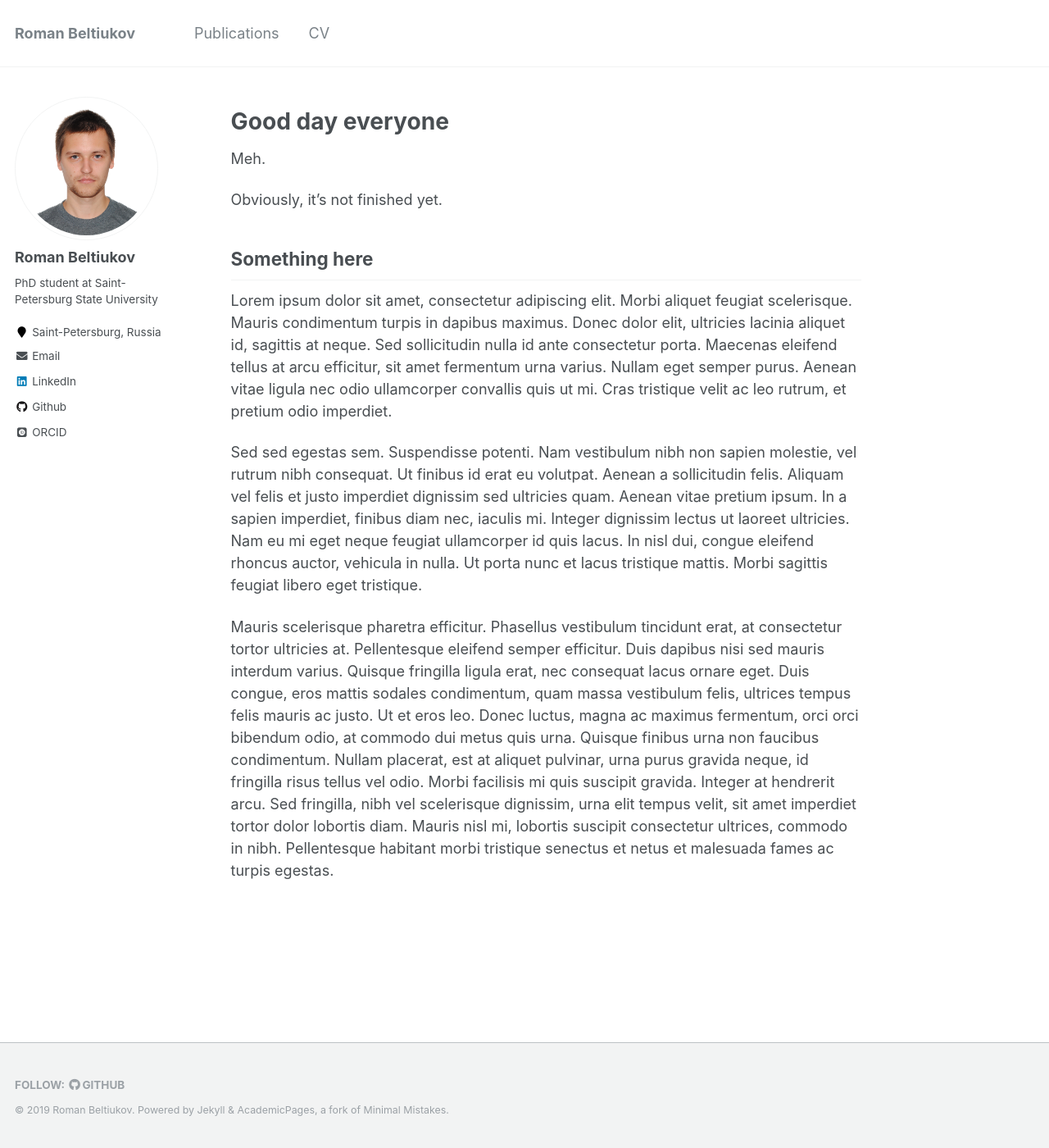
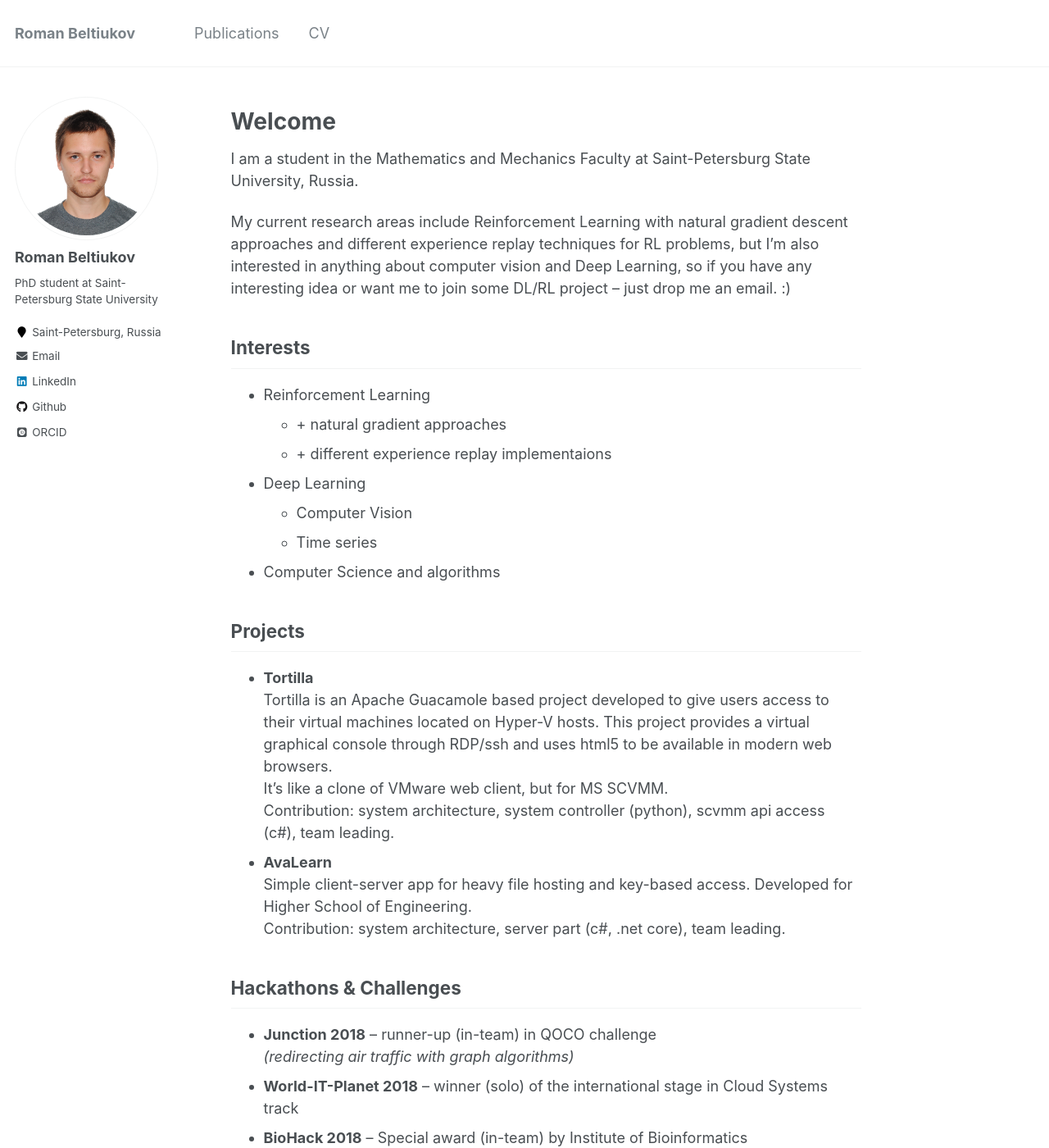
Before and after one commit to maybe-hello-world/maybe-hello-world.github.io, a Jekyll site: the page built from _pages/about.md, in a window 1280 px wide and 1400 px high. Shown: the whole window at 82% size. Built offline with Jekyll 4.4.1, drawn with Linux system fonts in a browser that asks for light colours; some web fonts are replaced; some of the changed text lies outside the part shown.

Commit message:
real info added

```diff
--- a/_pages/about.md
+++ b/_pages/about.md
@@ -7,17 +7,75 @@ redirect_from:
   - /about/
   - /about.html
 ---
-Good day everyone
-======
-Meh.
 
-Obviously, it's not finished yet.
+# Welcome
 
-Something here
-------
+I am a student in the Mathematics and Mechanics Faculty at Saint-Petersburg State University, Russia.
 
-Lorem ipsum dolor sit amet, consectetur adipiscing elit. Morbi aliquet feugiat scelerisque. Mauris condimentum turpis in dapibus maximus. Donec dolor elit, ultricies lacinia aliquet id, sagittis at neque. Sed sollicitudin nulla id ante consectetur porta. Maecenas eleifend tellus at arcu efficitur, sit amet fermentum urna varius. Nullam eget semper purus. Aenean vitae ligula nec odio ullamcorper convallis quis ut mi. Cras tristique velit ac leo rutrum, et pretium odio imperdiet.
+My current research areas include Reinforcement Learning with natural gradient descent approaches and different experience replay techniques for RL problems, but I'm also interested in anything about computer vision and Deep Learning, so if you have any interesting idea or want me to join some DL/RL project -- just drop me an email. :)
 
-Sed sed egestas sem. Suspendisse potenti. Nam vestibulum nibh non sapien molestie, vel rutrum nibh consequat. Ut finibus id erat eu volutpat. Aenean a sollicitudin felis. Aliquam vel felis et justo imperdiet dignissim sed ultricies quam. Aenean vitae pretium ipsum. In a sapien imperdiet, finibus diam nec, iaculis mi. Integer dignissim lectus ut laoreet ultricies. Nam eu mi eget neque feugiat ullamcorper id quis lacus. In nisl dui, congue eleifend rhoncus auctor, vehicula in nulla. Ut porta nunc et lacus tristique mattis. Morbi sagittis feugiat libero eget tristique.
+## Interests
 
-Mauris scelerisque pharetra efficitur. Phasellus vestibulum tincidunt erat, at consectetur tortor ultricies at. Pellentesque eleifend semper efficitur. Duis dapibus nisi sed mauris interdum varius. Quisque fringilla ligula erat, nec consequat lacus ornare eget. Duis congue, eros mattis sodales condimentum, quam massa vestibulum felis, ultrices tempus felis mauris ac justo. Ut et eros leo. Donec luctus, magna ac maximus fermentum, orci orci bibendum odio, at commodo dui metus quis urna. Quisque finibus urna non faucibus condimentum. Nullam placerat, est at aliquet pulvinar, urna purus gravida neque, id fringilla risus tellus vel odio. Morbi facilisis mi quis suscipit gravida. Integer at hendrerit arcu. Sed fringilla, nibh vel scelerisque dignissim, urna elit tempus velit, sit amet imperdiet tortor dolor lobortis diam. Mauris nisl mi, lobortis suscipit consectetur ultrices, commodo in nibh. Pellentesque habitant morbi tristique senectus et netus et malesuada fames ac turpis egestas.
+* Reinforcement Learning
+  * \+ natural gradient approaches
+  * \+ different experience replay implementaions
+* Deep Learning
+  * Computer Vision
+  * Time series
+* Computer Science and algorithms
+
+## Projects
+
+* **Tortilla**
+  Tortilla is an Apache Guacamole based project developed to give users access to their virtual machines located on Hyper-V hosts. This project provides a virtual graphical console through RDP/ssh and uses html5 to be available in modern web browsers.
+  It's like a clone of VMware web client, but for MS SCVMM.
+  Contribution: system architecture, system controller (python), scvmm api access (c#), team leading.
+* **AvaLearn**
+  Simple client-server app for heavy file hosting and key-based access. Developed for Higher School of Engineering.
+  Contribution: system architecture, server part (c#, .net core), team leading.
+
+## Hackathons & Challenges
+
+* **Junction 2018** -- runner-up (in-team) in QOCO challenge
+  *(redirecting air traffic with graph algorithms)*
+* **World-IT-Planet 2018** -- winner (solo) of the international stage in Cloud Systems track
+* **BioHack 2018** -- Special award (in-team) by Institute of Bioinformatics
+  *(predicting 3D cell structure with ML)*
+* **Junction 2017** -- winners (in-team) of track "Robots, Learning machines"
+  *(applied ML to Pepper robot to make him copy all our movements)*
+* **World-IT-Planet 2017** -- winner (solo) of the international stage in Cloud Systems track
+  *(yes, again :D)*
+* **Make your university 20.35** -- winners (in-team)
+  *(recommender system for people looking for a job)*
+
+## Education
+
+* M.S. in Computer Science -- Peter the Great Saint-Petersburg Polytechnical University
+  *(Thesis: applying natural gradient descent to reinforcement learning algorithm)*
+* B.S. in Computer Science -- Peter the Great Saint-Petersburg Polytechnical University
+  *(Thesis: creating music with generative adversarial networks)*
+* Additional courses:
+  * Machine learning
+  * Algorithms and data structures
+  * Probability theory
+  * Statistics
+  * Astrophysics
+
+## Working experience
+
+* Python tutor at *Higher School of Engineering* (Sep. 2018 - now)
+* System administrator at *Higher School of Engineering* (Jul. 2015 - Jun. 2019)
+
+## Certifications
+
+* Certified Associate at Python programming, *OpenEDG*
+* Microsoft Certified Solutions Expert: Cloud Platform and Infrastructure, *Microsoft*
+* Microsoft Certified Solutions Associate: Windows Server 2016, *Microsoft*
+* Microsoft Certified Professional, *Microsoft*
+* Cisco CCNA Instructor, *Cisco*
+* Cisco Certified Network Associate Routing and Switching, *Cisco*
+* Huawei Certified Network Associate Storage, *Huawei*
+
+## Thanks for your attention
+
+Have any questions? Feel free to contact me in any way convenient for you.
```
